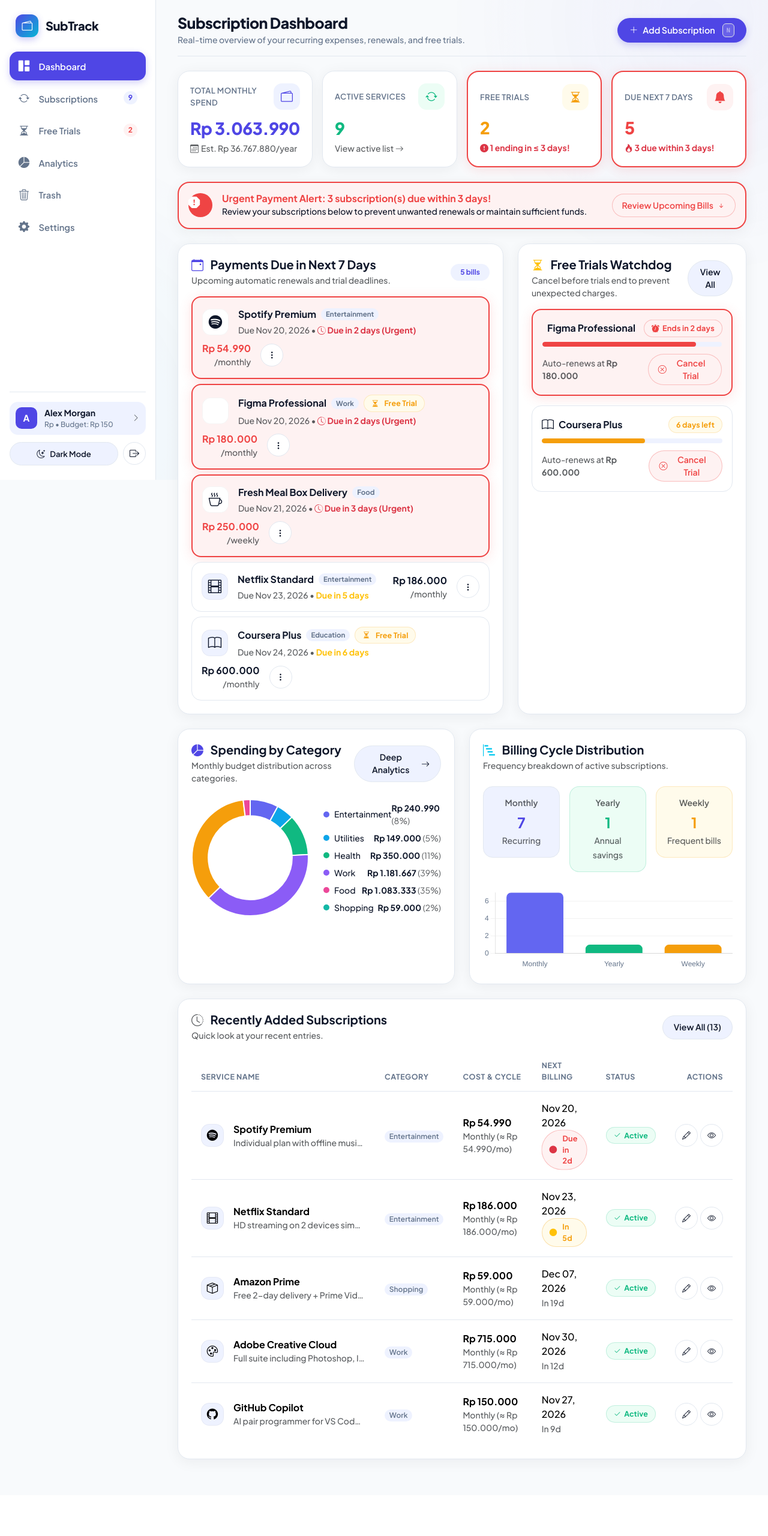
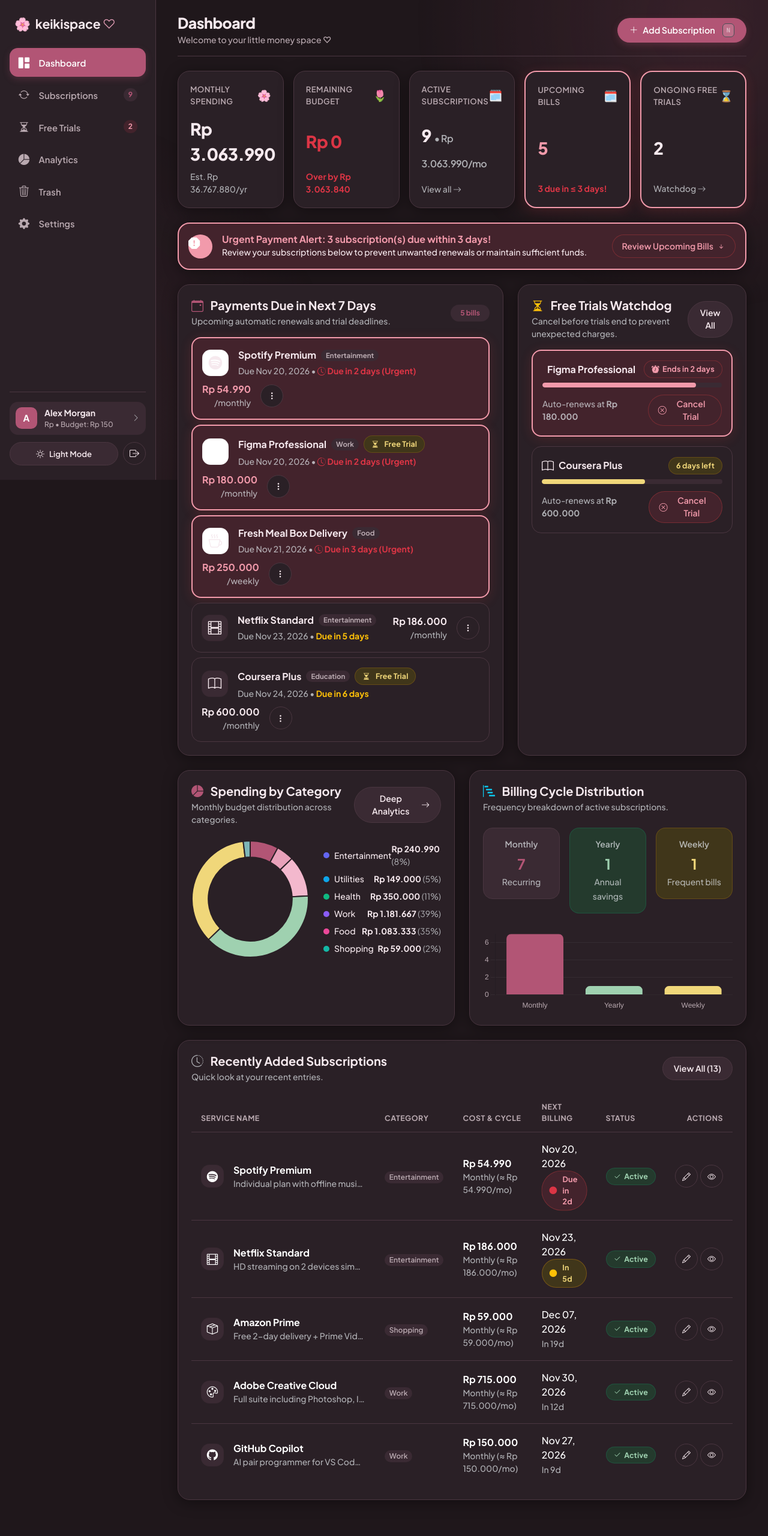
Before and after one commit to aldogonzaga/project-crud-langganan, a Laravel app: page /dashboard in a window 1280 px wide. Shown: the whole page at 60% size. Before the commit the page ends 2440 px from the top, so only its background shows below. Run offline with Laravel 12, Linux system fonts and the light colour scheme; a user stored in the database is signed in; data comes from the database, SQL or seed files in the repository.

Commit message:
changed theme, and name

```diff
--- a/resources/views/dashboard/index.blade.php
+++ b/resources/views/dashboard/index.blade.php
@@ -1,102 +1,100 @@
 @extends('layouts.app')
 
 @section('title', 'Dashboard')
-@section('page_title', 'Subscription Dashboard')
-@section('page_subtitle', 'Real-time overview of your recurring expenses, renewals, and free trials.')
+@section('page_title', 'Dashboard')
+@section('page_subtitle', 'Welcome to your little money space ♡')
 
 @section('content')
-    <!-- Top Metrics Overview Grid -->
-    <div class="row g-3 mb-4">
-        <!-- Metric 1: Total Monthly Spend -->
-        <div class="col-12 col-sm-6 col-xl-3">
+    <!-- Top Metrics Overview Grid (KeikiSpace 5-Card Layout) -->
+    <div class="row row-cols-1 row-cols-sm-2 row-cols-lg-3 row-cols-xl-5 g-3 mb-4">
+        <!-- 1. Monthly spending -->
+        <div class="col">
             <div class="metric-card h-100">
-                <div class="d-flex justify-content-between align-items-center">
-                    <span class="metric-label">Total Monthly Spend</span>
-                    <div class="metric-icon-box" style="background: var(--sec); color: var(--pri);">
-                        <i class="bi bi-wallet2"></i>
+                <div class="d-flex justify-content-between align-items-center mb-2">
+                    <span class="metric-label">Monthly spending</span>
+                    <span style="font-size: 1.15rem;">🌸</span>
                 </div>
-                </div>
-                <div>
-                    <div class="metric-value text-primary" style="color: var(--pri) !important;">
+                <div class="metric-value" style="color: var(--tx);">
                     {{ $user->formatCurrency($totalMonthlySpend) }}
                 </div>
-                    <div class="small text-muted d-flex align-items-center gap-1">
-                        <i class="bi bi-calendar3"></i>
-                        <span>Est. {{ $user->formatCurrency($totalYearlySpend) }}/year</span>
-                    </div>
+                <div class="small text-muted mt-1">
+                    Est. {{ $user->formatCurrency($totalYearlySpend) }}/yr
                 </div>
             </div>
         </div>
 
-        <!-- Metric 2: Active Subscriptions -->
-        <div class="col-12 col-sm-6 col-xl-3">
+        <!-- 2. Remaining budget -->
+        <div class="col">
             <div class="metric-card h-100">
-                <div class="d-flex justify-content-between align-items-center">
-                    <span class="metric-label">Active Services</span>
-                    <div class="metric-icon-box" style="background: var(--okb); color: var(--ok);">
-                        <i class="bi bi-arrow-repeat"></i>
+                <div class="d-flex justify-content-between align-items-center mb-2">
+                    <span class="metric-label">Remaining budget</span>
+                    <span style="font-size: 1.15rem;">🌷</span>
+                </div>
+                <div class="metric-value {{ $budgetRemaining < 0 ? 'text-danger' : '' }}" style="color: {{ $budgetRemaining < 0 ? 'var(--da)' : 'var(--tx)' }};">
+                    {{ $user->formatCurrency(max(0, $budgetRemaining)) }}
+                </div>
+                <div class="small text-muted mt-1">
+                    @if($budgetRemaining < 0)
+                        <span class="text-danger fw-bold">Over by {{ $user->formatCurrency(abs($budgetRemaining)) }}</span>
+                    @else
+                        <span>Limit: {{ $user->formatCurrency($monthlyBudget) }}</span>
+                    @endif
                 </div>
             </div>
-                <div>
-                    <div class="metric-value text-success" style="color: var(--ok) !important;">
-                        {{ $activeSubscriptions->count() }}
         </div>
-                    <div class="small text-muted d-flex align-items-center gap-1">
+
+        <!-- 3. Active subscriptions -->
+        <div class="col">
+            <div class="metric-card h-100">
+                <div class="d-flex justify-content-between align-items-center mb-2">
+                    <span class="metric-label">Active subscriptions</span>
+                    <span style="font-size: 1.15rem;">🗓️</span>
+                </div>
+                <div class="metric-value" style="color: var(--tx);">
+                    {{ $activeSubscriptions->count() }} <span class="fs-6 fw-semibold text-muted">&bull; {{ $user->formatCurrency($totalMonthlySpend) }}/mo</span>
+                </div>
+                <div class="small text-muted mt-1">
                     <a href="{{ route('subscriptions.index', ['status' => 'Active']) }}" class="text-decoration-none text-muted">
-                            View active list <i class="bi bi-arrow-right"></i>
+                        View all <i class="bi bi-arrow-right"></i>
                     </a>
                 </div>
             </div>
         </div>
+
+        <!-- 4. Upcoming bills -->
+        <div class="col">
+            <div class="metric-card h-100 {{ $criticalPaymentsCount > 0 ? 'card-critical' : '' }}">
+                <div class="d-flex justify-content-between align-items-center mb-2">
+                    <span class="metric-label">Upcoming bills</span>
+                    <span style="font-size: 1.15rem;">🗓️</span>
                 </div>
-
-        <!-- Metric 3: Active Free Trials -->
-        <div class="col-12 col-sm-6 col-xl-3">
-            <div class="metric-card h-100 {{ $trialsEndingSoon->where('days_until_due', '<=', 3)->count() > 0 ? 'card-critical' : '' }}">
-                <div class="d-flex justify-content-between align-items-center">
-                    <span class="metric-label">Free Trials</span>
-                    <div class="metric-icon-box" style="background: var(--wab); color: var(--wa);">
-                        <i class="bi bi-hourglass-split"></i>
+                <div class="metric-value {{ $criticalPaymentsCount > 0 ? 'text-danger' : '' }}" style="{{ $criticalPaymentsCount > 0 ? 'color: var(--da) !important;' : 'color: var(--tx);' }}">
+                    {{ $upcomingPayments->count() }}
                 </div>
-                </div>
-                <div>
-                    <div class="metric-value text-warning" style="color: var(--wa) !important;">
-                        {{ $freeTrials->count() }}
-                    </div>
-                    <div class="small text-muted d-flex align-items-center gap-1">
-                        @php
-                            $endingCritical = $trialsEndingSoon->where('days_until_due', '<=', 3)->count();
-                        @endphp
-                        @if($endingCritical > 0)
-                            <span class="text-danger fw-bold"><i class="bi bi-exclamation-circle-fill"></i> {{ $endingCritical }} ending in ≤ 3 days!</span>
+                <div class="small text-muted mt-1">
+                    @if($criticalPaymentsCount > 0)
+                        <span class="text-danger fw-bold">{{ $criticalPaymentsCount }} due in &le; 3 days!</span>
                     @else
-                            <span>Manage before renewal</span>
+                        <span>Next 7 days</span>
                     @endif
                 </div>
             </div>
         </div>
+
+        <!-- 5. Ongoing free trials -->
+        <div class="col">
+            <div class="metric-card h-100 {{ $trialsEndingSoon->where('days_until_due', '<=', 3)->count() > 0 ? 'card-critical' : '' }}">
+                <div class="d-flex justify-content-between align-items-center mb-2">
+                    <span class="metric-label">Ongoing free trials</span>
+                    <span style="font-size: 1.15rem;">⌛</span>
                 </div>
-
-        <!-- Metric 4: Due in 7 Days -->
-        <div class="col-12 col-sm-6 col-xl-3">
-            <div class="metric-card h-100 {{ $criticalPaymentsCount > 0 ? 'card-critical' : '' }}">
-                <div class="d-flex justify-content-between align-items-center">
-                    <span class="metric-label">Due Next 7 Days</span>
-                    <div class="metric-icon-box" style="background: {{ $criticalPaymentsCount > 0 ? 'var(--dab)' : 'var(--sec)' }}; color: {{ $criticalPaymentsCount > 0 ? 'var(--da)' : 'var(--pri)' }};">
-                        <i class="bi bi-bell-fill"></i>
+                <div class="metric-value" style="color: var(--tx);">
+                    {{ $freeTrials->count() }}
                 </div>
-                </div>
-                <div>
-                    <div class="metric-value {{ $criticalPaymentsCount > 0 ? 'text-danger' : '' }}" style="{{ $criticalPaymentsCount > 0 ? 'color: var(--da) !important;' : '' }}">
-                        {{ $upcomingPayments->count() }}
-                    </div>
-                    <div class="small text-muted d-flex align-items-center gap-1">
-                        @if($criticalPaymentsCount > 0)
-                            <span class="text-danger fw-bold"><i class="bi bi-fire"></i> {{ $criticalPaymentsCount }} due within 3 days!</span>
-                        @else
-                            <span>No urgent bills due</span>
-                        @endif
-                    </div>
+                <div class="small text-muted mt-1">
+                    <a href="{{ route('trials.index') }}" class="text-decoration-none text-muted">
+                        Watchdog <i class="bi bi-arrow-right"></i>
+                    </a>
                 </div>
             </div>
         </div>
@@ -529,13 +527,13 @@
 <script>
     document.addEventListener('DOMContentLoaded', function () {
         const isDarkMode = document.documentElement.getAttribute('data-bs-theme') === 'dark';
-        const textColor = isDarkMode ? '#f8fafc' : '#0f172a';
+        const textColor = isDarkMode ? '#f6e9ee' : '#493942';
 
-        // 1. Category Donut Chart
+        // 1. Category Donut Chart (KeikiSpace Palette)
         const catLabels = @json(array_keys($categoryBreakdown));
         const catData = @json(array_values($categoryBreakdown));
         const catColors = [
-            '#6366f1', '#0ea5e9', '#10b981', '#8b5cf6', '#f59e0b', '#ec4899', '#14b8a6', '#94a3b8'
+            '#b25575', '#e8a1ba', '#f3b8cd', '#9fd1b0', '#f0d77a', '#7db5b8', '#d69bb8', '#b9a9b0'
         ];
 
         const donutCanvas = document.getElementById('categoryDonutChart');
@@ -548,7 +546,7 @@
                         data: catData,
                         backgroundColor: catColors.slice(0, catLabels.length),
                         borderWidth: 2,
-                        borderColor: isDarkMode ? '#131b2e' : '#ffffff',
+                        borderColor: isDarkMode ? '#2a2026' : '#ffffff',
                         hoverOffset: 4
                     }]
                 },
@@ -570,7 +568,7 @@
             });
         }
 
-        // 2. Billing Cycle Bar Chart
+        // 2. Billing Cycle Bar Chart (KeikiSpace Palette)
         const cycleCanvas = document.getElementById('cycleBarChart');
         if (cycleCanvas) {
             new Chart(cycleCanvas, {
@@ -584,7 +582,7 @@
                             {{ $cycleBreakdown['Yearly'] }},
                             {{ $cycleBreakdown['Weekly'] }}
                         ],
-                        backgroundColor: ['#6366f1', '#10b981', '#f59e0b'],
+                        backgroundColor: ['#b25575', '#9fd1b0', '#f0d77a'],
                         borderRadius: 8,
                     }]
                 },
@@ -597,11 +595,11 @@
                     scales: {
                         y: {
                             beginAtZero: true,
-                            ticks: { stepSize: 1, color: isDarkMode ? '#94a3b8' : '#64748b' },
+                            ticks: { stepSize: 1, color: isDarkMode ? '#b9a9b0' : '#8d8589' },
                             grid: { color: isDarkMode ? 'rgba(255,255,255,0.05)' : 'rgba(0,0,0,0.05)' }
                         },
                         x: {
-                            ticks: { color: isDarkMode ? '#94a3b8' : '#64748b' },
+                            ticks: { color: isDarkMode ? '#b9a9b0' : '#8d8589' },
                             grid: { display: false }
                         }
                     }
--- a/resources/views/layouts/app.blade.php
+++ b/resources/views/layouts/app.blade.php
@@ -5,7 +5,7 @@
     <meta name="viewport" content="width=device-width, initial-scale=1">
     <meta name="csrf-token" content="{{ csrf_token() }}">
 
-    <title>@yield('title', 'Dashboard') - SubTrack | Pelacak Langganan</title>
+    <title>@yield('title', 'Dashboard') - keikispace ♡ | Little Money Space</title>
 
     <!-- Google Fonts: Plus Jakarta Sans -->
     <link rel="preconnect" href="https://fonts.googleapis.com">
@@ -22,40 +22,44 @@
 
     <style>
         :root {
-            --pri: #4f46e5;
-            --pri-hover: #4338ca;
-            --sec: #eef2ff;
-            --bg: #f8fafc;
+            --pri: #b25575;
+            --pri-hover: #9c4562;
+            --sec: #fce4ec;
+            --bg: #fffbfc;
             --card: #ffffff;
-            --tx: #0f172a;
-            --mu: #64748b;
-            --bd: #e2e8f0;
-            --ok: #10b981;
-            --okb: #ecfdf5;
-            --wa: #f59e0b;
-            --wab: #fffbeb;
-            --da: #ef4444;
-            --dab: #fef2f2;
-            --sh: 0 4px 24px rgba(15, 23, 42, 0.06);
+            --tx: #493942;
+            --mu: #8d8589;
+            --bd: #f3dbe4;
+            --acc: #c77d96;
+            --accd: #a85f79;
+            --ok: #6f9a7e;
+            --okb: #e4f1e8;
+            --wa: #8a6d12;
+            --wab: #fff4c7;
+            --da: #b4475f;
+            --dab: #fbe1e6;
+            --sh: 0 4px 20px rgba(199, 125, 150, 0.12);
             --sidebar-w: 260px;
         }
 
         [data-bs-theme="dark"] {
-            --pri: #6366f1;
-            --pri-hover: #818cf8;
-            --sec: #1e1b4b;
-            --bg: #0b0f19;
-            --card: #131b2e;
-            --tx: #f8fafc;
-            --mu: #94a3b8;
-            --bd: #1e293b;
-            --ok: #34d399;
-            --okb: rgba(16, 185, 129, 0.15);
-            --wa: #fbbf24;
-            --wab: rgba(245, 158, 11, 0.15);
-            --da: #f87171;
-            --dab: rgba(239, 68, 68, 0.15);
-            --sh: 0 4px 24px rgba(0, 0, 0, 0.35);
+            --pri: #b25575;
+            --pri-hover: #c9688c;
+            --sec: #3a2a33;
+            --bg: #1f171b;
+            --card: #2a2026;
+            --tx: #f6e9ee;
+            --mu: #b9a9b0;
+            --bd: #4a3640;
+            --acc: #e8a1ba;
+            --accd: #f3b8cd;
+            --ok: #9fd1b0;
+            --okb: #243a2d;
+            --wa: #f0d77a;
+            --wab: #40361a;
+            --da: #f29aab;
+            --dab: #43232c;
+            --sh: 0 4px 24px rgba(0, 0, 0, 0.4);
         }
 
         * {
@@ -73,16 +77,21 @@
             transition: background-color 0.25s ease, color 0.25s ease;
         }
 
-        /* Subtle background glow */
+        /* KeikiSpace subtle background glow */
         body::before {
             content: "";
             position: fixed;
             inset: 0;
             z-index: -1;
             pointer-events: none;
-            opacity: 0.6;
-            background: radial-gradient(circle at 92% 4%, rgba(79, 70, 229, 0.08), transparent 32%),
-                        radial-gradient(circle at 4% 88%, rgba(14, 165, 233, 0.08), transparent 35%);
+            opacity: 0.65;
+            background: radial-gradient(circle at 92% 4%, rgba(199, 125, 150, 0.18), transparent 32%),
+                        radial-gradient(circle at 4% 88%, rgba(252, 228, 236, 0.22), transparent 35%);
+        }
+
+        [data-bs-theme="dark"] body::before {
+            background: radial-gradient(circle at 92% 4%, rgba(178, 85, 117, 0.26), transparent 35%),
+                        radial-gradient(circle at 4% 88%, rgba(143, 77, 104, 0.22), transparent 38%);
         }
 
         /* Layout structure */
@@ -110,13 +119,18 @@
         .sidebar-brand {
             display: flex;
             align-items: center;
-            gap: 12px;
-            padding: 0 10px 24px;
+            gap: 8px;
+            padding: 0 8px 24px;
             text-decoration: none;
             color: var(--tx);
-            font-size: 1.25rem;
-            font-weight: 800;
-            letter-spacing: -0.02em;
+            font-size: 1.32rem;
+            font-weight: 700;
+            letter-spacing: -0.01em;
+            transition: color 0.2s ease;
+        }
+
+        .sidebar-brand:hover {
+            color: var(--acc);
         }
 
         .brand-icon {
@@ -161,7 +175,7 @@
         .nav-link-custom.active {
             background-color: var(--pri);
             color: #ffffff;
-            box-shadow: 0 4px 12px rgba(79, 70, 229, 0.25);
+            box-shadow: 0 4px 12px rgba(178, 85, 117, 0.25);
         }
 
         .nav-link-custom.active .badge-count {
@@ -400,7 +414,7 @@
             align-items: center;
             gap: 8px;
             transition: all 0.2s ease;
-            box-shadow: 0 4px 12px rgba(79, 70, 229, 0.25);
+            box-shadow: 0 4px 12px rgba(178, 85, 117, 0.25);
             text-decoration: none;
             cursor: pointer;
         }
@@ -409,7 +423,7 @@
             background: var(--pri-hover);
             color: #ffffff;
             transform: translateY(-1px);
-            box-shadow: 0 6px 16px rgba(79, 70, 229, 0.35);
+            box-shadow: 0 6px 16px rgba(178, 85, 117, 0.35);
         }
 
         .btn-theme-secondary {
@@ -687,10 +701,8 @@
             <div>
                 <!-- Brand Logo -->
                 <a href="{{ route('dashboard') }}" class="sidebar-brand">
-                    <div class="brand-icon">
-                        <i class="bi bi-wallet2"></i>
-                    </div>
-                    <span>SubTrack</span>
+                    <span style="font-size: 1.35rem;">🌸</span>
+                    <span>keikispace <span style="color: var(--acc); font-weight: 300;">♡</span></span>
                 </a>
 
                 <!-- Navigation Links -->
@@ -1039,6 +1051,7 @@
     <script>
         function applyTheme(theme) {
             document.documentElement.setAttribute('data-bs-theme', theme);
+            localStorage.setItem('keikispace-theme', theme);
             localStorage.setItem('subtrack-theme', theme);
 
             const icon = document.getElementById('theme-icon');
@@ -1057,14 +1070,14 @@
         }
 
         function toggleTheme() {
-            const current = document.documentElement.getAttribute('data-bs-theme') || 'light';
+            const current = document.documentElement.getAttribute('data-bs-theme') || 'dark';
             const next = current === 'dark' ? 'light' : 'dark';
             applyTheme(next);
             showToast('Theme Updated', `Switched to ${next} mode.`, 'info');
         }
 
-        // Initialize Theme
-        const savedTheme = localStorage.getItem('subtrack-theme') || 'light';
+        // Initialize Theme (Defaults to dark mode to match the KeikiSpace aesthetic)
+        const savedTheme = localStorage.getItem('keikispace-theme') || localStorage.getItem('subtrack-theme') || 'dark';
         applyTheme(savedTheme);
 
         // Toast System
```
Also changed, not shown: app/Http/Controllers/AnalyticsController.php (+8 -8 lines), resources/views/analytics/index.blade.php (+4 -4 lines), resources/views/layouts/auth.blade.php (+43 -35 lines). Lines whose indentation alone changed are shown as unchanged.
